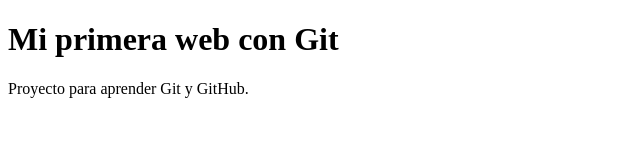
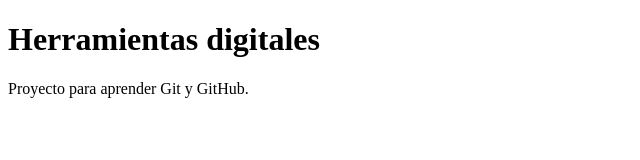
Before and after one commit to DaniFdezC/PruebasClase, a plain HTML site: page index.html in a window 1280 px wide. Shown: the whole page, without its empty margins (0-640 px from the left). Drawn offline with Linux system fonts and the light colour scheme.

Commit message:
second commit

```diff
--- a/index.html
+++ b/index.html
@@ -6,7 +6,7 @@
 </head>
 <body>
 
-    <h1>Mi primera web con Git</h1>
+    <h1>Herramientas digitales</h1>
 
     <main>
         <p>Proyecto para aprender Git y GitHub.</p>
```
